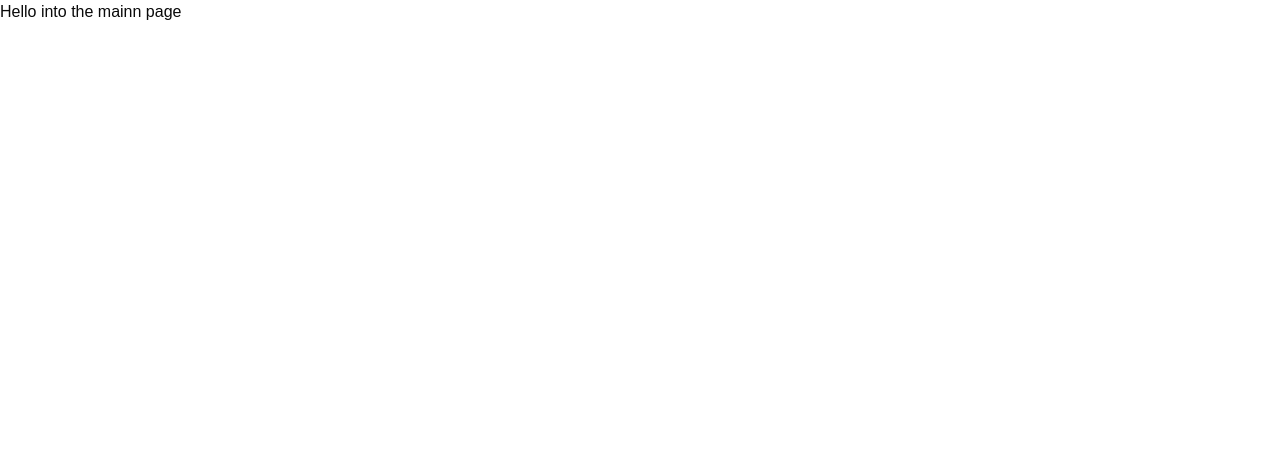
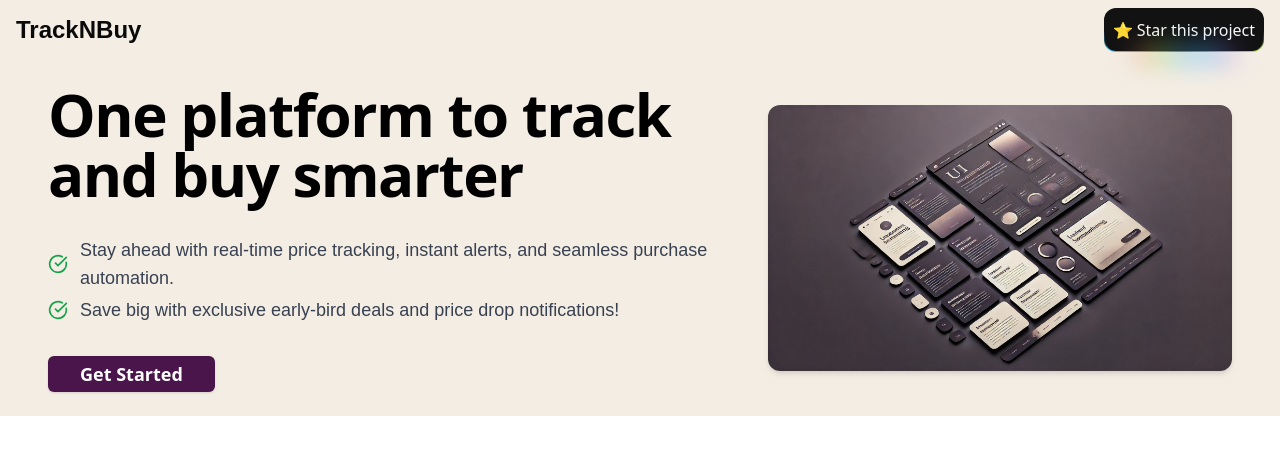
Before and after one commit to Deeppanchal2108/TrackNBuy, a Next.js app: page / in a window 1280 px wide. Shown: the top 454 px of the page. Built offline with nearby package versions, Linux system fonts and the light colour scheme.

Commit message:
Add Navbar and HeroSection components, enhance styling with new colors and animations

```diff
--- a/app/globals.css
+++ b/app/globals.css
@@ -33,6 +33,11 @@ body {
     --chart-4: 43 74% 66%;
     --chart-5: 27 87% 67%;
     --radius: 0.5rem;
+    --color-1: 0 100% 63%;
+    --color-2: 270 100% 63%;
+    --color-3: 210 100% 63%;
+    --color-4: 195 100% 63%;
+    --color-5: 90 100% 63%;
   }
   .dark {
     --background: 0 0% 3.9%;
@@ -59,6 +64,11 @@ body {
     --chart-3: 30 80% 55%;
     --chart-4: 280 65% 60%;
     --chart-5: 340 75% 55%;
+    --color-1: 0 100% 63%;
+    --color-2: 270 100% 63%;
+    --color-3: 210 100% 63%;
+    --color-4: 195 100% 63%;
+    --color-5: 90 100% 63%;
   }
 }
 
--- a/app/layout.tsx
+++ b/app/layout.tsx
@@ -1,13 +1,12 @@
 import type { Metadata } from "next";
 import { Geist, Geist_Mono } from "next/font/google";
 import "./globals.css";
+import Navbar from "../components/Navbar";
 import {
   ClerkProvider,
-  SignInButton,
-  SignedIn,
-  SignedOut,
-  UserButton
+
 } from '@clerk/nextjs'
+
 const geistSans = Geist({
   variable: "--font-geist-sans",
   subsets: ["latin"],
@@ -29,12 +28,15 @@ export default function RootLayout({
   children: React.ReactNode;
 }>) {
   return (
+    <ClerkProvider>
     <html lang="en">
       <body
         className={`${geistSans.variable} ${geistMono.variable} antialiased`}
       >
+        <Navbar/>
         {children}
       </body>
-    </html>
+      </html>
+    </ClerkProvider>
   );
 }
--- a/app/page.tsx
+++ b/app/page.tsx
@@ -1,9 +1,9 @@
-import Image from "next/image";
 
+import HeroSection from '@/components/HeroSection'
 export default function Home() {
   return (
     <div>
-      Hello into the mainn page
+    <HeroSection/>
    </div>
   );
 }
--- /dev/null
+++ b/components/HeroSection.jsx
@@ -0,0 +1,49 @@
+import React from 'react';
+import Image from 'next/image';
+import { Button } from './ui/button';
+import { CircleCheckBig } from 'lucide-react';
+
+function HeroSection() {
+    return (
+        <div className='bg-[#f4ede4] w-full flex flex-col lg:flex-row items-center justify-between px-6 md:px-12 py-4 lg:py-6'>
+            {/* Text Content */}
+            <div className='flex flex-col space-y-6 lg:space-y-8 max-w-2xl text-center lg:text-left'>
+                <h1 className='text-4xl sm:text-5xl lg:text-6xl font-bold font-sans tracking-tight text-black leading-tight'>
+                    One platform to track and buy smarter
+                </h1>
+
+                <div className='flex flex-col space-y-1'>
+                    <div className='flex items-center space-x-3'>
+                        <CircleCheckBig className='text-green-600 w-5 h-5 flex-shrink-0' />
+                        <h3 className='text-lg text-gray-700'>
+                            Stay ahead with real-time price tracking, instant alerts, and seamless purchase automation.
+                        </h3>
+                    </div>
+                    <div className='flex items-center space-x-3'>
+                        <CircleCheckBig className='text-green-600 w-5 h-5 flex-shrink-0' />
+                        <h3 className='text-lg text-gray-700'>
+                            Save big with exclusive early-bird deals and price drop notifications!
+                        </h3>
+                    </div>
+                </div>
+
+                <Button className="bg-[#4a154b] text-white px-8 py-3 text-lg rounded-md hover:bg-[#3a0e3a] self-start font-sans font-semibold">
+                    Get Started
+                </Button>
+            </div>
+
+            {/* Image */}
+            <div className='mt-10 lg:mt-0 lg:ml-12 flex justify-center'>
+                <Image
+                    src="/dummy.webp" // Replace with actual image path
+                    alt="Track and Buy"
+                    width={500}
+                    height={350}
+                    className='rounded-xl shadow-md'
+                />
+            </div>
+        </div>
+    );
+}
+
+export default HeroSection;
--- /dev/null
+++ b/components/Navbar.jsx
@@ -0,0 +1,20 @@
+import React from "react";
+import { UserButton, SignedIn, SignedOut } from '@clerk/nextjs';
+import { RainbowButton } from "./ui/rainbow-button";
+import Link from "next/link";
+function Navbar() {
+  return (
+    <nav className="bg-[#f4ede4]  px-4 py-2 flex justify-between items-center ">
+      <div className="text-2xl font-bold">TrackNBuy</div>
+
+      {/* Navigation Options */}
+      <div className="flex justify-center ">
+        <Link href="https://github.com/Deeppanchal2108/TrackNBuy.git" target="_blank">
+          <RainbowButton className="text-base font-sans px-2 py-1">⭐ Star this project</RainbowButton>
+        </Link>
+      </div>
+    </nav>
+  );
+}
+
+export default Navbar;
--- /dev/null
+++ b/components/ui/rainbow-button.tsx
@@ -0,0 +1,31 @@
+import React from "react";
+import { cn } from "@/lib/utils";
+
+interface RainbowButtonProps
+  extends React.ButtonHTMLAttributes<HTMLButtonElement> {}
+
+export const RainbowButton = React.forwardRef<
+  HTMLButtonElement,
+  RainbowButtonProps
+>(({ children, className, ...props }, ref) => {
+  return (
+    <button
+      ref={ref}
+      className={cn(
+        "group relative inline-flex h-11 animate-rainbow cursor-pointer items-center justify-center rounded-xl border-0 bg-[length:200%] px-8 py-2 font-medium text-primary-foreground transition-colors [background-clip:padding-box,border-box,border-box] [background-origin:border-box] [border:calc(0.08*1rem)_solid_transparent] focus-visible:outline-none focus-visible:ring-1 focus-visible:ring-ring disabled:pointer-events-none disabled:opacity-50",
+        // before styles
+        "before:absolute before:bottom-[-20%] before:left-1/2 before:z-0 before:h-1/5 before:w-3/5 before:-translate-x-1/2 before:animate-rainbow before:bg-[linear-gradient(90deg,hsl(var(--color-1)),hsl(var(--color-5)),hsl(var(--color-3)),hsl(var(--color-4)),hsl(var(--color-2)))] before:[filter:blur(calc(0.8*1rem))]",
+        // light mode colors
+        "bg-[linear-gradient(#121213,#121213),linear-gradient(#121213_50%,rgba(18,18,19,0.6)_80%,rgba(18,18,19,0)),linear-gradient(90deg,hsl(var(--color-1)),hsl(var(--color-5)),hsl(var(--color-3)),hsl(var(--color-4)),hsl(var(--color-2)))]",
+        // dark mode colors
+        "dark:bg-[linear-gradient(#fff,#fff),linear-gradient(#fff_50%,rgba(255,255,255,0.6)_80%,rgba(0,0,0,0)),linear-gradient(90deg,hsl(var(--color-1)),hsl(var(--color-5)),hsl(var(--color-3)),hsl(var(--color-4)),hsl(var(--color-2)))]",
+        className,
+      )}
+      {...props}
+    >
+      {children}
+    </button>
+  );
+});
+
+RainbowButton.displayName = "RainbowButton";
--- a/package.json
+++ b/package.json
@@ -13,6 +13,7 @@
     "@radix-ui/react-slot": "^1.1.1",
     "class-variance-authority": "^0.7.1",
     "clsx": "^2.1.1",
+    "lucide": "^0.474.0",
     "lucide-react": "^0.474.0",
     "next": "15.1.6",
     "react": "^19.0.0",
--- a/tailwind.config.ts
+++ b/tailwind.config.ts
@@ -49,12 +49,30 @@ export default {
   				'3': 'hsl(var(--chart-3))',
   				'4': 'hsl(var(--chart-4))',
   				'5': 'hsl(var(--chart-5))'
-  			}
+  			},
+  			'color-1': 'hsl(var(--color-1))',
+  			'color-2': 'hsl(var(--color-2))',
+  			'color-3': 'hsl(var(--color-3))',
+  			'color-4': 'hsl(var(--color-4))',
+  			'color-5': 'hsl(var(--color-5))'
   		},
   		borderRadius: {
   			lg: 'var(--radius)',
   			md: 'calc(var(--radius) - 2px)',
   			sm: 'calc(var(--radius) - 4px)'
+  		},
+  		animation: {
+  			rainbow: 'rainbow var(--speed, 2s) infinite linear'
+  		},
+  		keyframes: {
+  			rainbow: {
+  				'0%': {
+  					'background-position': '0%'
+  				},
+  				'100%': {
+  					'background-position': '200%'
+  				}
+  			}
   		}
   	}
   },
```
Also changed, not shown: public/dummy.webp (added), 1 other file (tests, documents, lock files or other folders).
